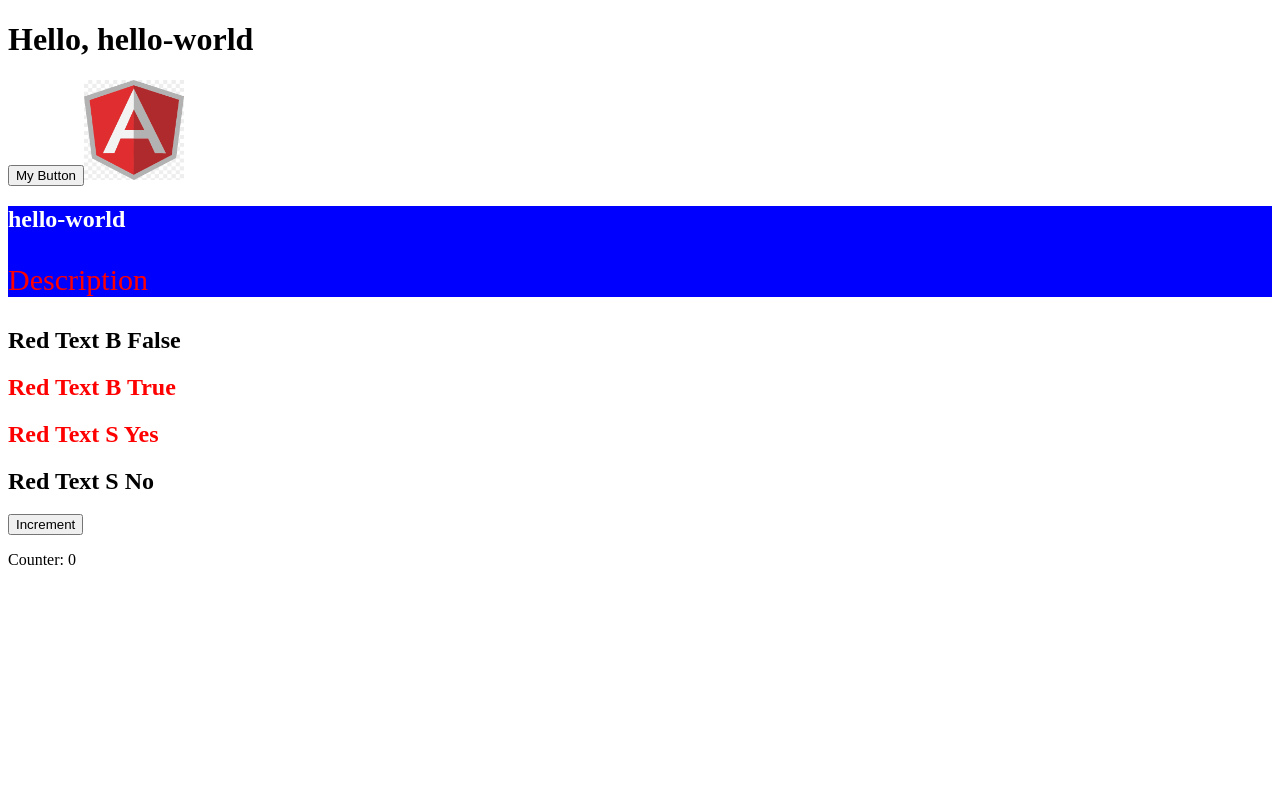
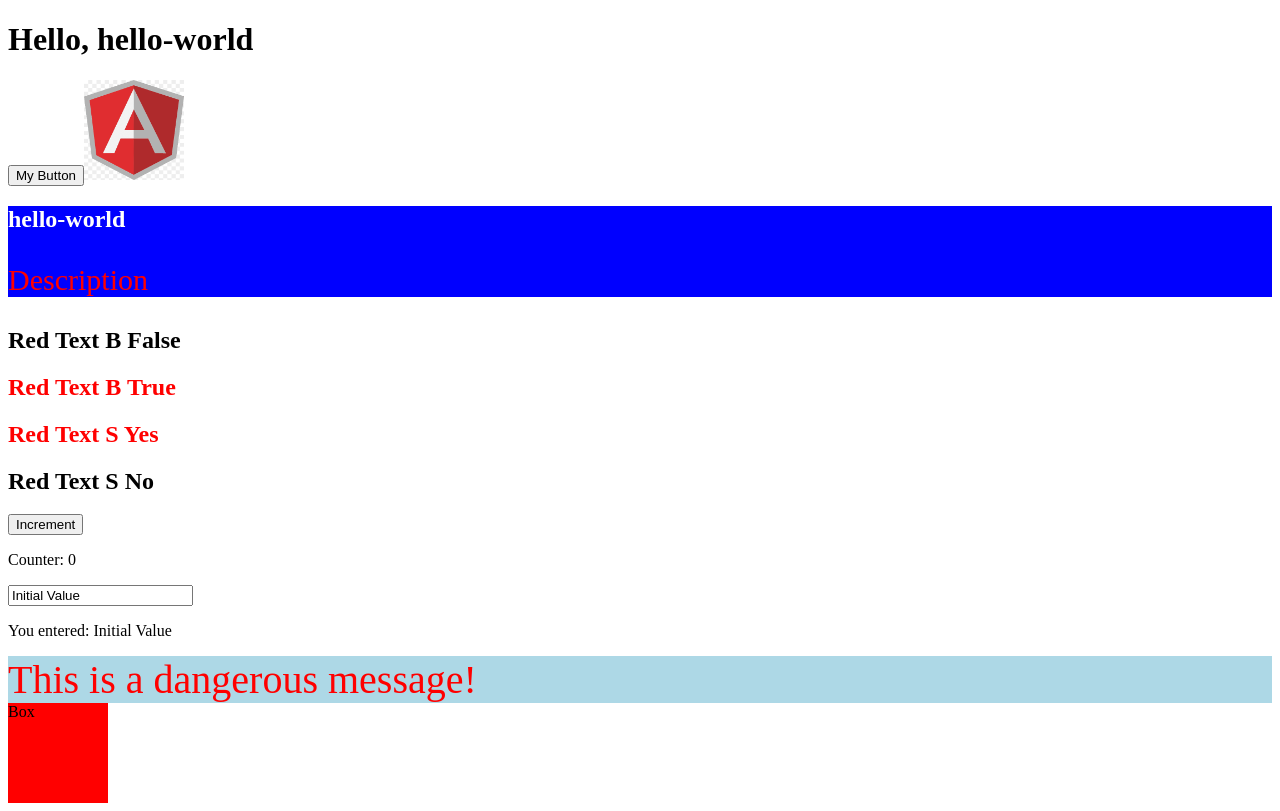
Before and after one commit to Tsuki0715/Test_angular, an Angular app: page / in a window 1280 px wide. Built offline with nearby package versions, Linux system fonts and the light colour scheme.

Commit message:
ngModule

```diff
--- a/src/app/app.component.scss
+++ b/src/app/app.component.scss
@@ -1,3 +1,18 @@
 .textColor {
     color: red;
 }
+
+.danger {
+    background-color: lightblue;
+    color: red;
+}
+
+.text-size {
+    font-size: 40px;
+}
+
+.color-box {
+    width: 100px;
+    height: 100px;
+    background-color: pink;
+}
--- a/src/app/app.component.ts
+++ b/src/app/app.component.ts
@@ -1,10 +1,12 @@
 import { Component } from '@angular/core';
 import { RouterOutlet } from '@angular/router';
+import { FormsModule } from '@angular/forms';
+import { CommonModule } from '@angular/common';
 
 @Component({
   selector: 'app-root',
   standalone: true,
-  imports: [RouterOutlet],
+  imports: [RouterOutlet, FormsModule, CommonModule],
   // templateUrl: './app.component.html',
   templateUrl: './home.html',
   styleUrl: './app.component.scss'
@@ -33,4 +35,14 @@
     this.counter++;
     console.log (`Counter: ${this.counter}`);
   }
+
+  // FormsModule
+  inputText: string = "Initial Value";
+
+  // ngClass
+  message: string = 'This is a dangerous message!';
+  classes: string = 'danger text-size';
+
+  // ngStyle
+  selectedColor: string = 'red';
 }
--- a/src/app/home.html
+++ b/src/app/home.html
@@ -1,18 +1,33 @@
 <main class="main">
     <h1>Hello, {{ title }}</h1>
     <button type="button" [disabled]="isDisabled">{{ myBtn }}</button>
+
+    <!-- attr binding -->
     <img alt="angular" width="100" height="100" [src]="angularImage" />
 
+    <!-- style binding -->
     <div [style.backgroundColor]="bgColor">
         <h2 [style.color]="titleColor">{{ title }}</h2>
         <p [style]="description">Description</p>
     </div>
 
+    <!-- class binding -->
     <h2 [class.textColor]="redTextBF">Red Text B False</h2>
     <h2 [class.textColor]="redTextBT">Red Text B True</h2>
     <h2 [class.textColor]="redTextSY == 'yes'">Red Text S Yes</h2>
     <h2 [class.textColor]="redTextSN == 'no'">Red Text S No</h2>
 
+    <!-- interpolation -->
     <button (click)="incrementCounter()">Increment</button>
     <p>Counter: {{ counter }}</p>
+
+    <!-- FormsModule -->
+    <input type="text" [(ngModel)]="inputText" placeholder="Enter text"/>
+    <p>You entered: {{ inputText }}</p>
+
+    <!-- ngClass -->
+    <div [ngClass]="classes">{{ message }}</div>
+
+    <!-- ngStyle -->
+    <div class="color-box" [ngStyle]="{'background-color': selectedColor}">Box</div>
 </main>
```
